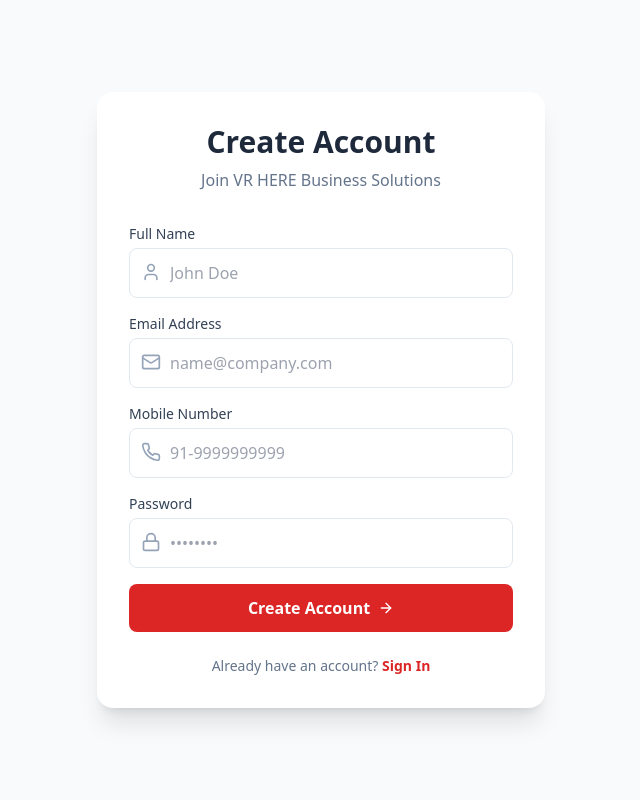
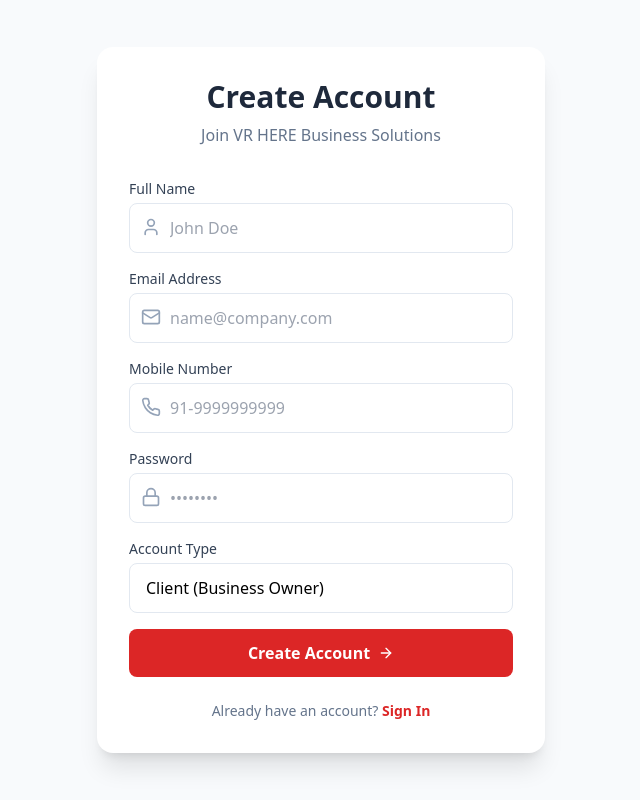
Before and after one commit to doraswamyraju/vr_here, a React (Vite) app: page /register in a window 1280 px wide. Shown: the whole page, without its empty margins (319-959 px from the left). Built offline with nearby package versions, Linux system fonts and the light colour scheme.

Commit message:
Fix: Insert Account Type dropdown UI before submit button

```diff
--- a/frontend/Auth/Register.jsx
+++ b/frontend/Auth/Register.jsx
@@ -105,6 +105,21 @@
                         </div>
                     </div>
 
+                    <div>
+                        <label className="block text-sm font-medium text-slate-700 mb-1">Account Type</label>
+                        <div className="relative">
+                            <select
+                                value={role}
+                                onChange={(e) => setRole(e.target.value)}
+                                className="w-full pl-4 pr-10 py-3 rounded-lg border border-slate-200 focus:ring-2 focus:ring-red-600 outline-none transition-all appearance-none bg-white"
+                            >
+                                <option value="client">Client (Business Owner)</option>
+                                <option value="employee">Employee</option>
+                                <option value="admin">Admin</option>
+                            </select>
+                        </div>
+                    </div>
+
                     <button
                         type="submit"
                         disabled={loading}
```
